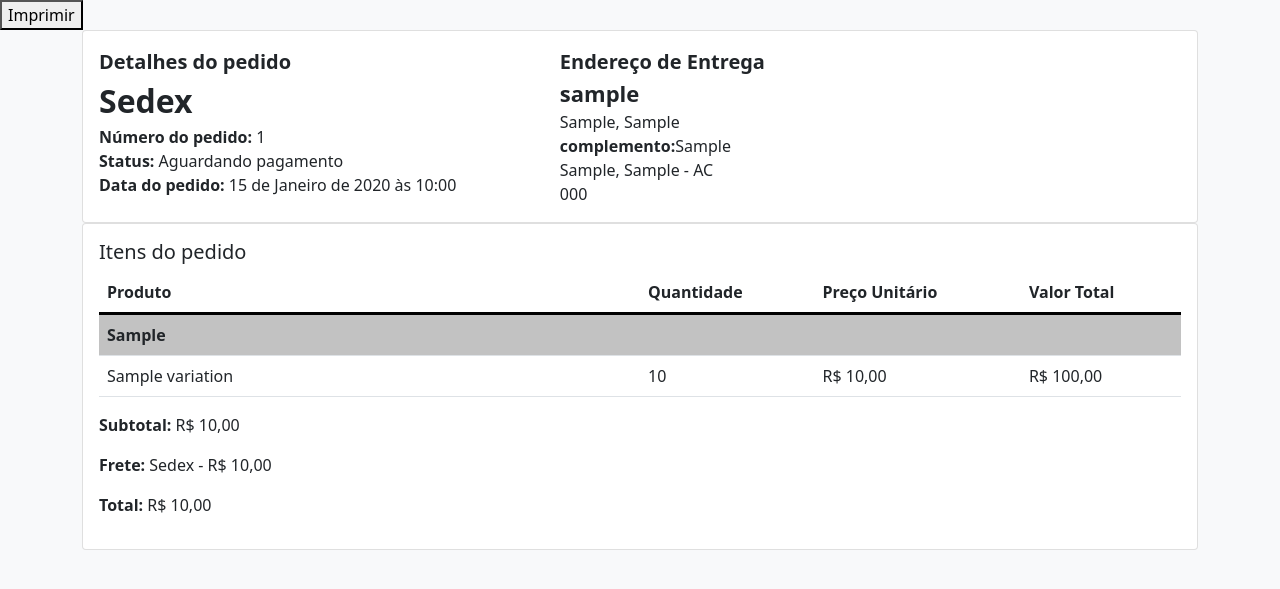
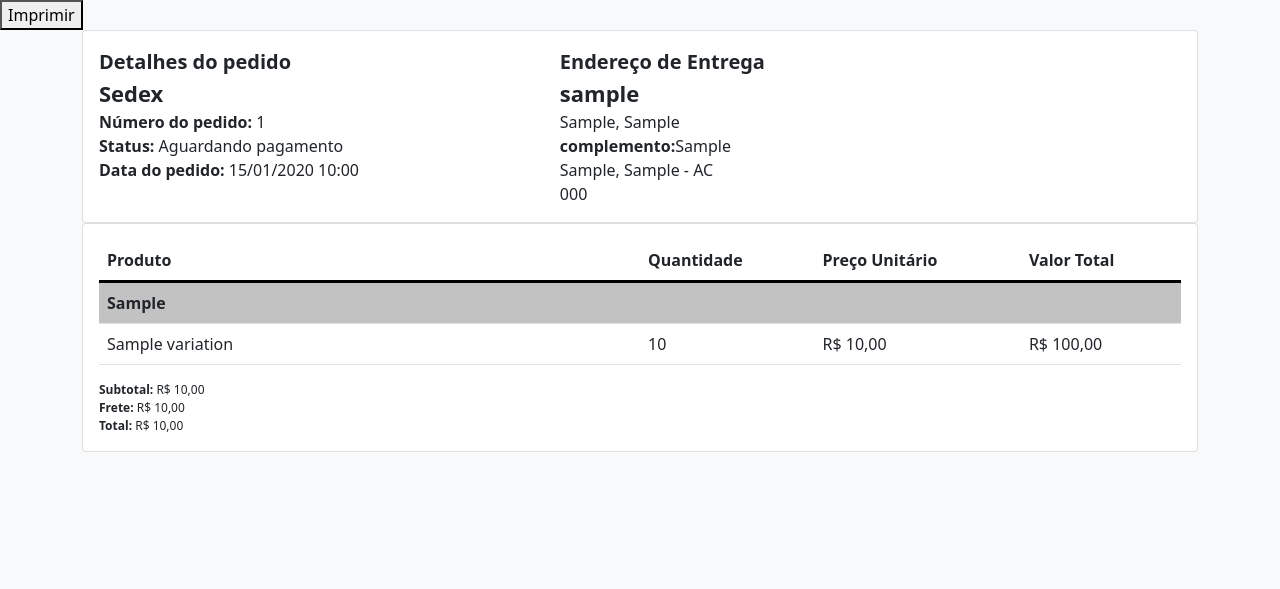
Before and after one commit to andregeraseev/xflavors_site_final, a Django app: page /administracao/pedido_detail/1 in a window 1280 px wide. Shown: the top 589 px of the page. Run offline with Django 4.2, Linux system fonts and the light colour scheme; a user stored in the database is signed in; tables that the repository leaves empty hold one stand-in row (values such as "Sample post").

Commit message:
arrumando table

```diff
--- a/templates/administracao/pedido_detail.html
+++ b/templates/administracao/pedido_detail.html
@@ -10,11 +10,11 @@
             <div class="row">
               <div class="col-md-5">
                 <strong style="font-size: 20px">Detalhes do pedido</strong>
-                  <br><strong style="font-size: 32px">{{ pedido.frete }}</strong>
+                  <br><strong style="font-size: 22px">{{ pedido.frete }}</strong>
 
                 <br><strong>Número do pedido:</strong> {{ pedido.id }}
                 <br><strong>Status:</strong> {{ pedido.status }}
-                <br><strong>Data do pedido:</strong> {{ pedido.data_pedido }}
+                <br><strong>Data do pedido:</strong> {{pedido.data_pedido|date:"d/m/Y H:i"}}
               </div>
               <div class="col-md-5">
                 <strong style="font-size: 20px">Endereço de Entrega</strong>
@@ -31,7 +31,6 @@
       <div class="col-md-12">
         <div class="card">
           <div class="card-body">
-            <h5>Itens do pedido</h5>
             <div class="table-responsive">
               <table class="table table-striped">
                 <thead>
@@ -70,9 +69,11 @@
                 </tbody>
               </table>
             </div>
-            <p><strong>Subtotal:</strong> R$ {{ pedido.subtotal }}</p>
-            <p><strong>Frete:</strong> {{ pedido.frete }} - R$ {{ pedido.valor_frete }}</p>
-            <p><strong>Total:</strong> R$ {{ pedido.total }}</p>
+            <div style="font-size: 12px">
+            <strong>Subtotal:</strong> R$ {{ pedido.subtotal }}<br>
+            <strong>Frete:</strong> R$ {{ pedido.valor_frete }}<br>
+            <strong>Total:</strong> R$ {{ pedido.total }}<br>
+            </div>
           </div>
         </div>
       </div>
```
Also changed, not shown: templates/administracao/dashboard_adm.html (+11 -27 lines), templates/administracao/imprimir_selecionados.html (+7 -5 lines).
